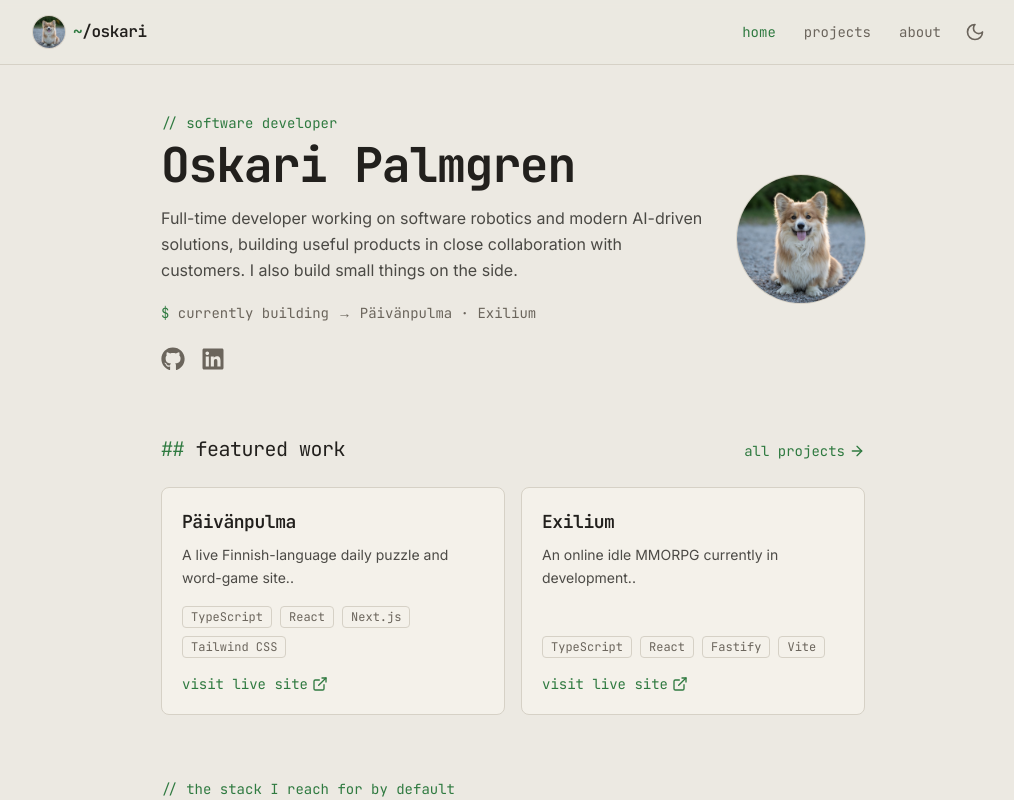
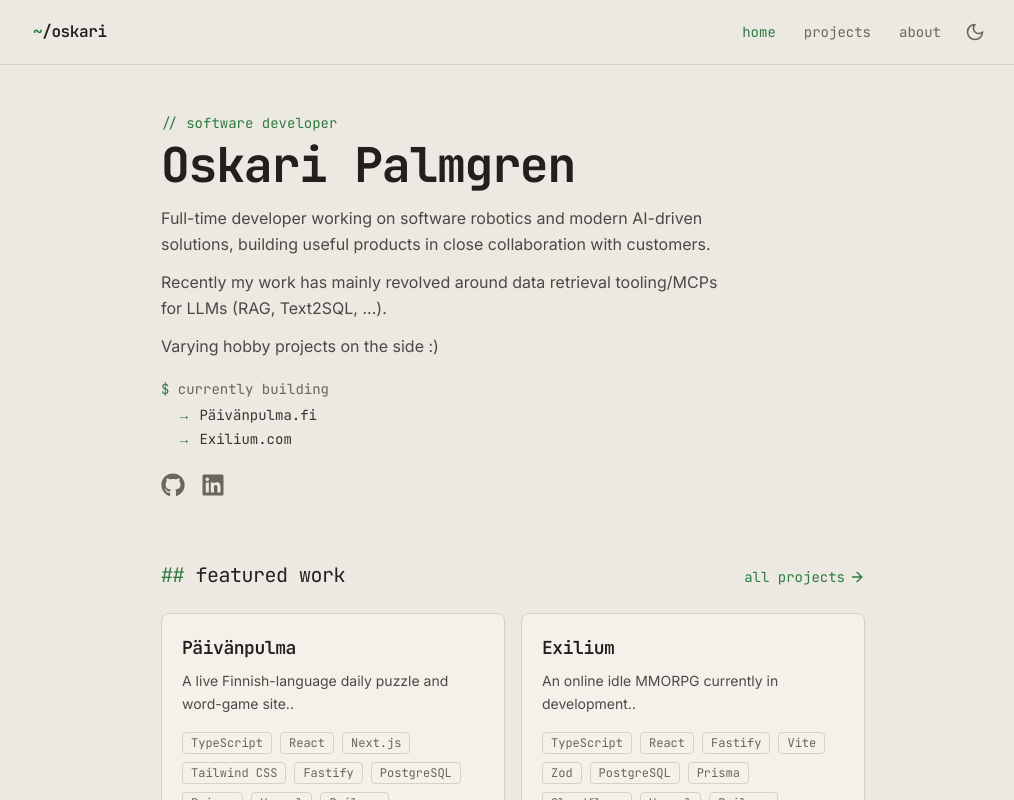
Before and after one commit to Palmgrenoskari/portfolio-site, a Next.js app: page / in a window 1280 px wide. Shown: the top 800 px of the page, without its empty margins (127-1141 px from the left). Built offline with nearby package versions, Linux system fonts and the light colour scheme.

Commit message:
various improvmeents

```diff
--- a/src/app/page.tsx
+++ b/src/app/page.tsx
@@ -2,11 +2,13 @@ import Link from "next/link";
 import { ArrowRight, ExternalLink } from "lucide-react";
 import { FaGithub, FaLinkedin } from "react-icons/fa";
 import TechBadge from "@/components/TechBadge";
-import WiseProfilePicture from "@/components/WiseProfilePicture";
 import { defaultStack, projects } from "@/data";
 
 const firstSentence = (text: string) =>
-  text.trim().split("\n")[0].split(/(?<=\.)\s/)[0];
+  text
+    .trim()
+    .split("\n")[0]
+    .split(/(?<=\.)\s/)[0];
 
 // Featured = the two live, current projects.
 const featured = projects.slice(0, 2);
@@ -15,22 +17,51 @@ export default function Home() {
   return (
     <div className="max-w-3xl w-full mx-auto px-4 sm:px-6 lg:px-8">
       {/* Hero */}
-      <section className="flex flex-col-reverse sm:flex-row sm:items-center gap-8 mb-16">
-        <div className="flex-1">
+      <section className="mb-16">
         <p className="font-mono text-sm text-accent">// software developer</p>
-          <h1 className="text-4xl sm:text-5xl font-bold mt-2">
-            Oskari Palmgren
-          </h1>
-          <p className="font-sans text-fg/80 leading-relaxed mt-4 max-w-xl">
+        <h1 className="text-4xl sm:text-5xl font-bold mt-2">Oskari Palmgren</h1>
+        <div className="font-sans text-fg/80 leading-relaxed mt-4 max-w-xl space-y-3">
+          <p>
             Full-time developer working on software robotics and modern
-            AI-driven solutions, building useful products in close
-            collaboration with customers. I also build small things on the side.
+            AI-driven solutions, building useful products in close collaboration
+            with customers.
           </p>
+          <p>
+            Recently my work has mainly revolved around data retrieval
+            tooling/MCPs for LLMs (RAG, Text2SQL, ...).
+          </p>
+          <p>Varying hobby projects on the side :)</p>
+        </div>
 
-          <p className="font-mono text-sm text-muted mt-5">
-            <span className="text-accent">$</span> currently building &rarr;{" "}
-            Päivänpulma · Exilium
+        <div className="font-mono text-sm text-muted mt-5">
+          <p>
+            <span className="text-accent">$</span> currently building
           </p>
+          <ul className="mt-1.5 space-y-1 pl-4">
+            <li>
+              <span className="text-accent">&rarr;</span>{" "}
+              <a
+                href="https://paivanpulma.fi"
+                target="_blank"
+                rel="noopener noreferrer"
+                className="text-fg/90 hover:text-accent hover:underline transition-colors"
+              >
+                Päivänpulma.fi
+              </a>
+            </li>
+            <li>
+              <span className="text-accent">&rarr;</span>{" "}
+              <a
+                href="https://exilium.com"
+                target="_blank"
+                rel="noopener noreferrer"
+                className="text-fg/90 hover:text-accent hover:underline transition-colors"
+              >
+                Exilium.com
+              </a>
+            </li>
+          </ul>
+        </div>
 
         <div className="flex items-center gap-4 mt-6">
           <Link
@@ -51,11 +82,6 @@ export default function Home() {
           >
             <FaLinkedin />
           </Link>
-          </div>
-        </div>
-
-        <div className="shrink-0 self-center sm:self-auto">
-          <WiseProfilePicture />
         </div>
       </section>
 
@@ -86,8 +112,12 @@ export default function Home() {
                 {firstSentence(project.description)}.
               </p>
               <div className="flex flex-wrap gap-2 mt-4">
-                {project.technologies.slice(0, 4).map((tech) => (
-                  <TechBadge key={tech.name} name={tech.name} type={tech.type} />
+                {project.technologies.slice(0, 10).map((tech) => (
+                  <TechBadge
+                    key={tech.name}
+                    name={tech.name}
+                    type={tech.type}
+                  />
                 ))}
               </div>
               {project.liveUrl && (
@@ -108,7 +138,7 @@ export default function Home() {
       {/* Default stack — short and opinionated; full detail lives in projects */}
       <section className="mb-16">
         <p className="font-mono text-sm text-accent mb-4">
-          // the stack I reach for by default
+          // default go-to stack
         </p>
         <div className="border-l-2 border-accent pl-4 space-y-1.5 font-mono text-sm">
           {defaultStack.map((group) => (
--- a/src/components/ClickableLogo.tsx
+++ b/src/components/ClickableLogo.tsx
@@ -2,7 +2,6 @@
 
 import type React from "react";
 import { useState } from "react";
-import Image from "next/image";
 import { usePathname } from "next/navigation";
 
 export default function ClickableLogo() {
@@ -19,14 +18,7 @@ export default function ClickableLogo() {
   };
 
   return (
-    <div className="relative flex items-center gap-2" onClick={handleClick}>
-      <Image
-        src="/images/corgi.jpg"
-        alt=""
-        width={32}
-        height={32}
-        className="rounded-full ring-1 ring-border"
-      />
+    <div className="relative flex items-center" onClick={handleClick}>
       <span className="font-mono font-semibold tracking-tight text-base">
         <span className="text-accent">~</span>/oskari
       </span>
--- a/src/components/EducationEntry.tsx
+++ b/src/components/EducationEntry.tsx
@@ -14,6 +14,7 @@ export default function EducationEntry({
   thesis,
   gpa,
   technologies,
+  invertInLight,
 }: EducationEntryProps) {
   return (
     <div className="bg-surface border border-border rounded-lg p-6 mb-6 transition-colors hover:border-accent/50">
@@ -23,7 +24,9 @@ export default function EducationEntry({
           alt={`${institution} logo`}
           width={56}
           height={56}
-          className="rounded-full bg-white/90 p-1 object-contain shrink-0"
+          className={`object-contain shrink-0 ${
+            invertInLight ? "invert dark:invert-0" : ""
+          }`}
         />
         <div>
           <h3 className="text-lg font-semibold">{institution}</h3>
--- a/src/components/WiseProfilePicture.tsx
+++ /dev/null
@@ -1,160 +0,0 @@
-"use client";
-
-import { useState } from "react";
-import Image from "next/image";
-
-const wisePhrases = [
-  {
-    message:
-      "Yesterday is history, tomorrow is a mystery, but today is a gift. That is why it is called the present.",
-    author: "Master Oogway",
-  },
-  {
-    message:
-      "I know that I am intelligent, because I know that I know nothing.",
-    author: "Socrates",
-  },
-  {
-    message: "Life is very simple but we insist on making it complicated.",
-    author: "Confucius",
-  },
-  {
-    message: "I have not failed. I've just found 10,000 ways that won't work.",
-    author: "Thomas Edison",
-  },
-  {
-    message:
-      "The greatest enemy of knowledge is not ignorance; it is the illusion of knowledge.",
-    author: "Stephen Hawking",
-  },
-  {
-    message:
-      "The difference between genius and stupidity is that genius has its limits.",
-    author: "Albert Einstein",
-  },
-  {
-    message:
-      "If at first you don't succeed, then skydiving definitely isn't for you.",
-    author: "Steven Wright",
-  },
-  {
-    message: "The best debugger is a good night's sleep.",
-    author: "Unknown",
-  },
-  {
-    message: "Every expert was once a beginner.",
-    author: "Rutherford B. Hayes",
-  },
-  {
-    message: "To infinity and beyond!",
-    author: "Buzz Lightyear",
-  },
-  {
-    message: "Simplicity is the ultimate sophistication.",
-    author: "Leonardo da Vinci",
-  },
-  {
-    message: "The journey of a thousand miles begins with a single step.",
-    author: "Lao Tzu",
-  },
-  {
-    message: "Comparison is the thief of joy.",
-    author: "Theodore Roosevelt",
-  },
-  {
-    message: "Not all those who wander are lost.",
-    author: "J.R.R. Tolkien",
-  },
-  {
-    message: "The only way to do great work is to love what you do.",
-    author: "Steve Jobs",
-  },
-  {
-    message: "Imagination is more important than knowledge.",
-    author: "Albert Einstein",
-  },
-  {
-    message:
-      "We are what we repeatedly do, therefore, excellence is not an act, but a habit",
-    author: "Aristotle",
-  },
-  {
-    message:
-      "Always remember that you are absolutely unique. Just like everyone else.",
-    author: "Margaret Mead",
-  },
-  {
-    message: "Do or do not. There is no try.",
-    author: "Yoda",
-  },
-  {
-    message: "The greatest teacher, failure is.",
-    author: "Yoda",
-  },
-];
-
-interface WisePhrase {
-  message: string;
-  author: string;
-}
-
-function SpeechBubble({ phrase }: { phrase: WisePhrase }) {
-  return (
-    <div className="absolute bottom-full left-1/2 -translate-x-1/2 mb-3 w-max max-w-[80vw] sm:max-w-xs bg-surface border border-border text-fg p-3 rounded-md shadow-lg z-10">
-      <p className="font-sans text-sm leading-relaxed">{phrase.message}</p>
-      <p className="font-mono text-xs text-muted mt-2">— {phrase.author}</p>
-      <div className="absolute -bottom-[6px] left-1/2 -translate-x-1/2 w-3 h-3 bg-surface border-b border-r border-border rotate-45" />
-    </div>
-  );
-}
-
-export default function WiseProfilePicture() {
-  const [showBubble, setShowBubble] = useState(false);
-  const [currentPhrase, setCurrentPhrase] = useState<WisePhrase>(
-    wisePhrases[0]
-  );
-  const [timeoutId, setTimeoutId] = useState<NodeJS.Timeout | null>(null);
-
-  const handleClick = () => {
-    if (timeoutId) clearTimeout(timeoutId);
-
-    const randomPhrase =
-      wisePhrases[Math.floor(Math.random() * wisePhrases.length)];
-    setCurrentPhrase(randomPhrase);
-    setShowBubble(true);
-
-    const newTimeoutId = setTimeout(() => setShowBubble(false), 6000);
-    setTimeoutId(newTimeoutId);
-  };
-
-  return (
-    <div className="relative inline-block">
-      {showBubble && <SpeechBubble phrase={currentPhrase} />}
-      <button
-        type="button"
-        onClick={handleClick}
-        aria-label="A wise corgi"
-        title="Ask the corgi for wisdom"
-        className="block rounded-full ring-1 ring-border hover:ring-accent transition-[box-shadow,transform] hover:scale-[1.03]"
-      >
-        <Image
-          src="/images/corgi.jpg"
-          alt="Profile"
-          width={128}
-          height={128}
-          className="rounded-full"
-          priority
-        />
-        <Image
-          src="/images/intelligent_corgi.png"
-          alt=""
-          width={128}
-          height={128}
-          className={`rounded-full absolute top-0 left-0 transition-opacity duration-700 ${
-            showBubble ? "opacity-100" : "opacity-0"
-          }`}
-        />
-      </button>
-    </div>
-  );
-}
--- a/src/components/WorkEntry.tsx
+++ b/src/components/WorkEntry.tsx
@@ -25,7 +25,7 @@ export default function WorkEntry({
           alt={`${company} logo`}
           width={56}
           height={56}
-          className="rounded-full bg-white/90 p-1 object-contain shrink-0"
+          className="object-contain shrink-0"
         />
         <div>
           <h3 className="text-lg font-semibold">{company}</h3>
--- a/src/data/education.ts
+++ b/src/data/education.ts
@@ -3,6 +3,7 @@ import { EducationEntry } from "./types";
 export const educationEntries: EducationEntry[] = [
   {
     logo: "/images/utu_logo_transparent_test.png",
+    invertInLight: true,
     institution: "University of Turku",
     degree: "MSc in ICT (ongoing) 🐌",
     period: "Sep 2023 - Present",
@@ -22,6 +23,7 @@ export const educationEntries: EducationEntry[] = [
   },
   {
     logo: "/images/utu_logo_transparent_test.png",
+    invertInLight: true,
     institution: "University of Turku",
     degree: "Bachelor of Technology (ICT)",
     period: "Sep 2020 - Dec 2024",
--- a/src/data/projects.ts
+++ b/src/data/projects.ts
@@ -3,13 +3,13 @@ import { Project, SmallerProject, PlannedProject } from "./types";
 export const projects: Project[] = [
   {
     title: "Päivänpulma - Daily Puzzle Platform",
-    description: `A live Finnish-language daily puzzle and word-game site. Features Sanailija (a Wordle-style word game with daily and practice modes), daily Sudoku, and Kynäilijä (a drawing game), with more games on the way.
+    description: `A live Finnish-language daily puzzle and word-game site. Features games such as Wordle, Crosswords, Sudoku. More to come!
 
-      Includes user accounts (Google + email/password), guest play with localStorage history, friends lists, and per-game leaderboards. Built as a full-stack TypeScript monorepo: Next.js frontend on Vercel, Fastify API on Railway, and PostgreSQL via Prisma.
+      Includes user accounts (Google + email/password), guest play with localStorage history, friends lists, and per-game leaderboards.
 
       Live site: https://paivanpulma.fi
 
-      My most complete production project so far — go solve today's puzzle! 🧩`,
+      Try it out :)!`,
     liveUrl: "https://paivanpulma.fi",
     technologies: [
       { name: "TypeScript", type: "language" },
@@ -31,7 +31,7 @@ export const projects: Project[] = [
 
       Live alpha version: https://exiliumidle.com
 
-      Feel free to register and try it out. Just keep in mind it is in very early development :)`,
+      Feel free to register and try it out.`,
     liveUrl: "https://exiliumidle.com",
     images: [
       "/images/exilius_preview.png",
@@ -50,6 +50,8 @@ export const projects: Project[] = [
       { name: "PostgreSQL", type: "database" },
       { name: "Prisma", type: "database" },
       { name: "Cloudflare", type: "cloud" },
+      { name: "Vercel", type: "cloud" },
+      { name: "Railway", type: "cloud" },
     ],
   },
   {
@@ -63,7 +65,7 @@ export const projects: Project[] = [
       { name: "React", type: "framework" },
       { name: "Next.js", type: "framework" },
       { name: "Tailwind CSS", type: "framework" },
-      { name: "Node.js", type: "tool" },
+      { name: "Vercel", type: "cloud" },
     ],
   },
   {
--- a/src/data/technologies.ts
+++ b/src/data/technologies.ts
@@ -9,4 +9,10 @@ export const defaultStack: { label: string; items: string[] }[] = [
   { label: "build", items: ["React", "Next.js", "Fastify"] },
   { label: "data", items: ["PostgreSQL", "Prisma"] },
   { label: "ship", items: ["Vercel", "Railway", "Docker", "AWS", "Azure"] },
+  {
+    label: "ai",
+    items: [
+      "Claude Code / Codex with the most recent well-received skills/plugins",
+    ],
+  },
 ];
--- a/src/data/types.ts
+++ b/src/data/types.ts
@@ -45,6 +45,8 @@ export interface EducationEntry {
   thesis?: string;
   gpa?: number;
   technologies: Technology[];
+  /** Invert the logo in light mode (for white/transparent logos). */
+  invertInLight?: boolean;
 }
 
 export interface WorkEntry {
```
Also changed, not shown: src/app/layout.tsx (+6 -4 lines), public/images/corgi.jpg (deleted), public/images/intelligent_corgi.png (deleted). Lines whose indentation alone changed are shown as unchanged.
